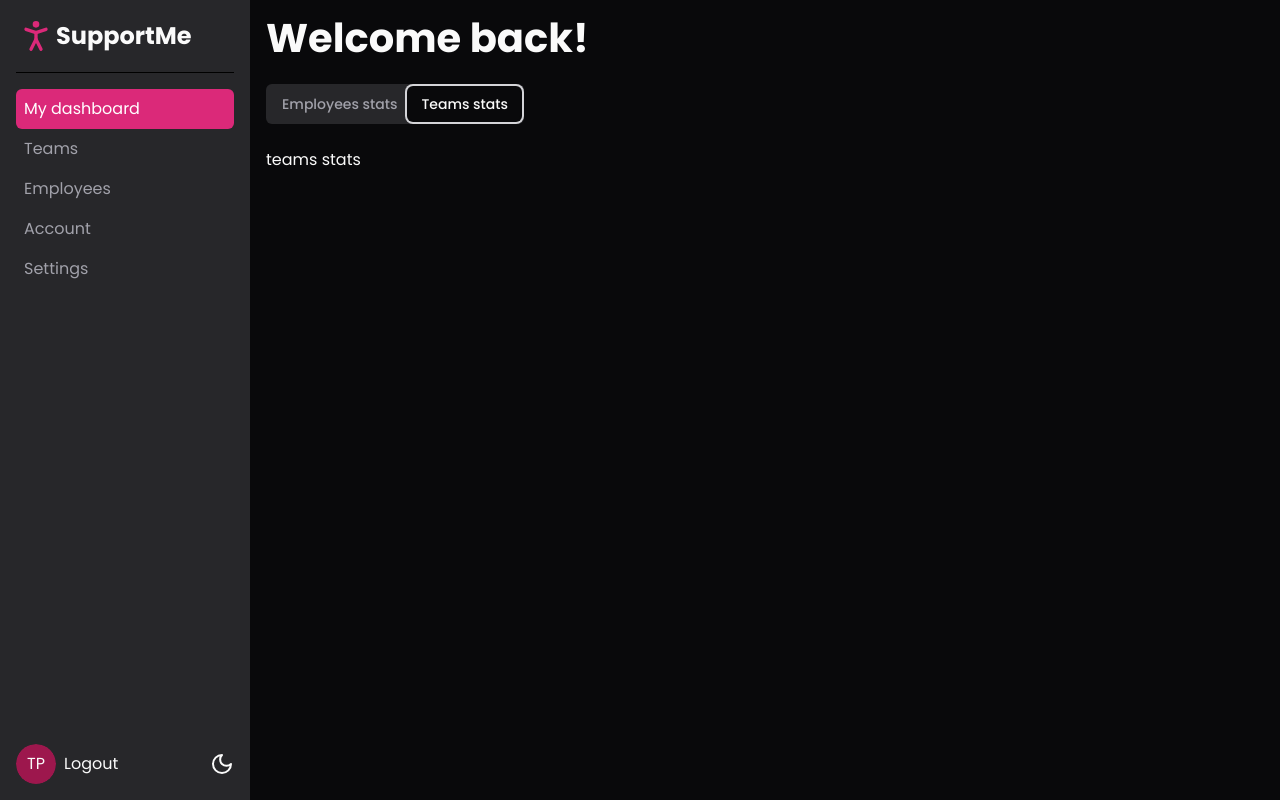
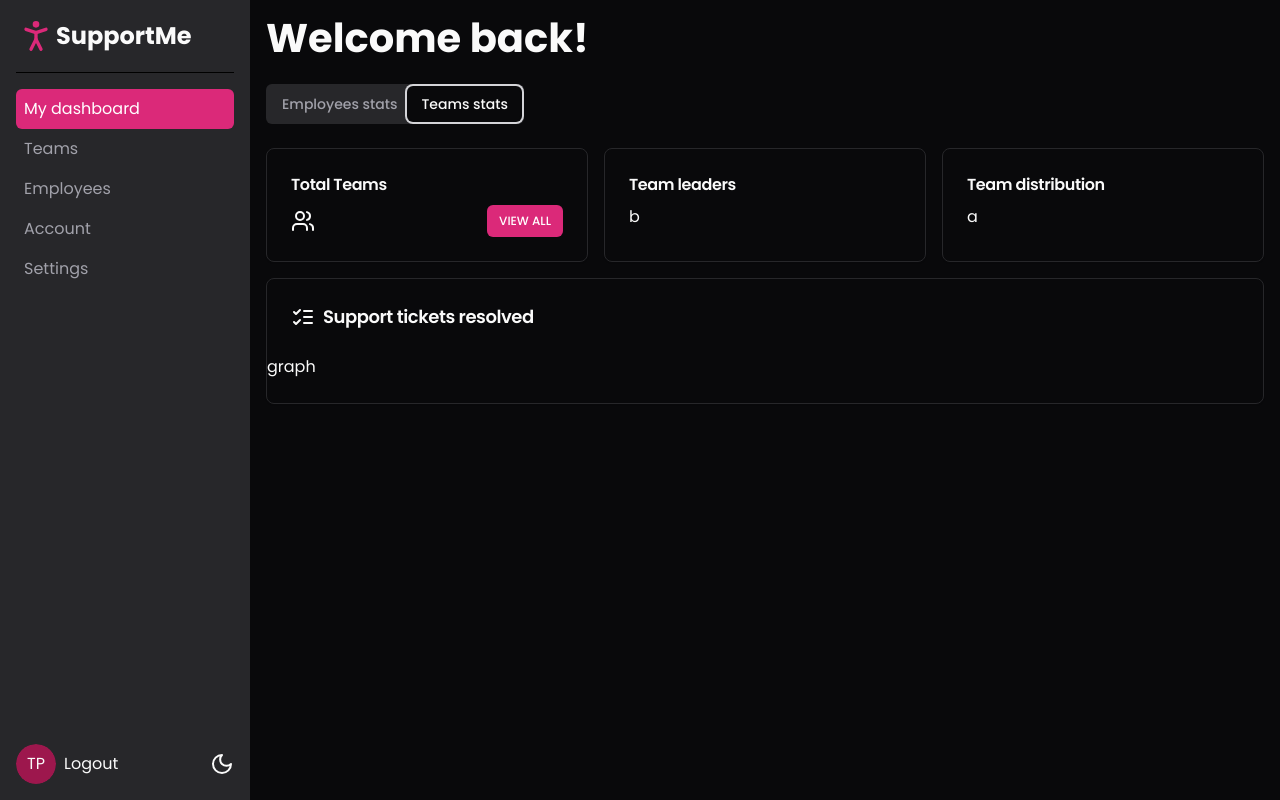
Before and after one commit to Wolferner/shadcn-ui-learning, a Next.js app: page /dashboard in a window 1280 px wide. Both pictures are taken after a click on the tab "Teams stats". Built offline with nearby package versions, Linux system fonts and the light colour scheme.

Commit message:
38. created teams-stats component with cards

```diff
--- a/app/dashboard/components/teams-stats.tsx
+++ /dev/null
@@ -1,3 +0,0 @@
-export default function TeamsStats() {
-	return <div>teams stats</div>;
-}
--- /dev/null
+++ b/app/dashboard/components/teams/teams-stats.tsx
@@ -0,0 +1,61 @@
+import { Avatar, AvatarFallback } from '@/components/ui/avatar';
+import { Button } from '@/components/ui/button';
+import { Card, CardContent, CardHeader, CardTitle } from '@/components/ui/card';
+import cm from '@/public/cm.jpg';
+import {
+	AlertTriangleIcon,
+	BadgeCheckIcon,
+	ListChecksIcon,
+	UsersIcon,
+} from 'lucide-react';
+import Image from 'next/image';
+import Link from 'next/link';
+
+export default function TeemsStats() {
+	return (
+		<>
+			<div className='grid lg:grid-cols-3 gap-4'>
+				<Card>
+					<CardHeader className='pb-2'>
+						<CardTitle className='text-base'>Total Teams</CardTitle>
+					</CardHeader>
+					<CardContent className='flex justify-between items-center '>
+						<div className='flex gap-2'>
+							<UsersIcon />
+							<div className='text-5xl font-bold'></div>
+						</div>
+						<div>
+							<Button size='xs' asChild>
+								<Link href='/dashboard/teams'>View All</Link>
+							</Button>
+						</div>
+					</CardContent>
+				</Card>
+
+				<Card>
+					<CardHeader className='pb-2'>
+						<CardTitle className='text-base'>Team leaders</CardTitle>
+					</CardHeader>
+					<CardContent>b</CardContent>
+				</Card>
+
+				<Card className=' flex flex-col'>
+					<CardHeader className='pb-2'>
+						<CardTitle className='text-base'>Team distribution</CardTitle>
+					</CardHeader>
+					<CardContent className='flex gap-2 items-center'>a</CardContent>
+				</Card>
+			</div>
+
+			<Card className='my-4'>
+				<CardHeader>
+					<CardTitle className='text-lg flex items-center gap-2'>
+						<ListChecksIcon />
+						Support tickets resolved
+					</CardTitle>
+				</CardHeader>
+				<CardContent className='pl-0'>graph</CardContent>
+			</Card>
+		</>
+	);
+}
--- a/app/dashboard/page.tsx
+++ b/app/dashboard/page.tsx
@@ -1,6 +1,6 @@
 import { Tabs, TabsContent, TabsList, TabsTrigger } from '@/components/ui/tabs';
 import EmployeesStats from './components/employees/employees-stats';
-import TeamsStats from './components/teams-stats';
+import TeamsStats from './components/teams/teams-stats';
 
 export default function Dashboard() {
 	return (
```
